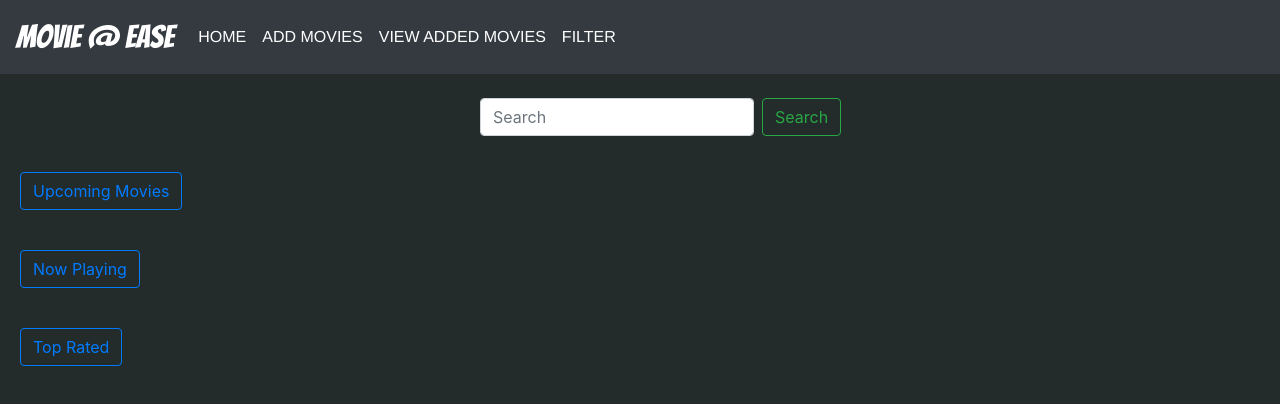
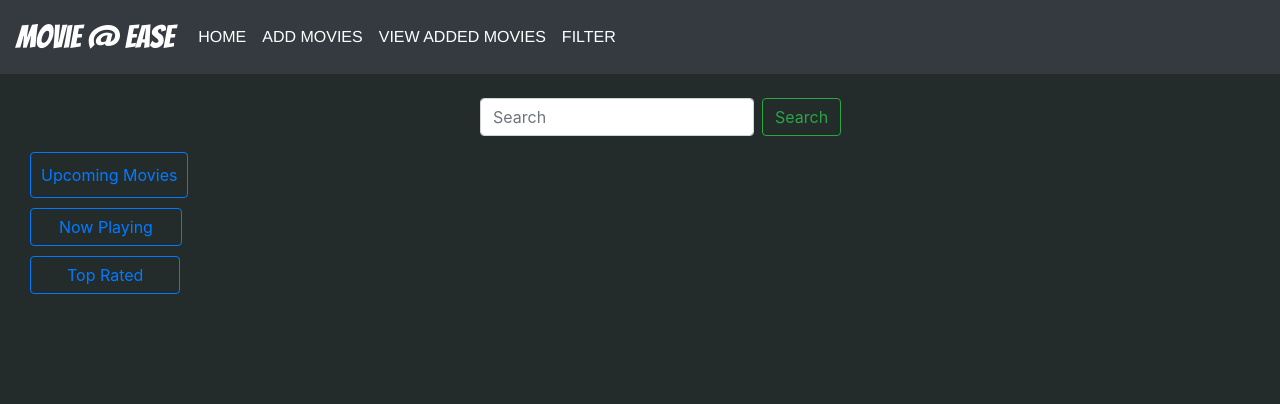
Before and after one commit to abhijeetaman007/Devsprint, a React (Create React App) app in the folder client/: page / in a window 1280 px wide. Shown: the top 404 px of the page. Built offline with nearby package versions, Linux system fonts and the light colour scheme.

Commit message:
Filter UI updated, HomePage Button aligned

```diff
--- a/client/src/components/Moviedetails.js
+++ b/client/src/components/Moviedetails.js
@@ -10,8 +10,8 @@ const Moviedetails = (props) => {
                 <div className="row">
                     <div className="col">
                         { props.currmovie.poster_path == null ? <img style={{borderColor:"white"}} className="" src={`https://s3-ap-southeast-1.amazonaws.com/upcode/static/default-image.jpg`} style={{ width: "90%",
-                            height: 360}} /> : <img style={{borderColor:"white"}} className="" src={`http://image.tmdb.org/t/p/w185${props.currmovie.poster_path}`} style={{ width: "90%",
-                            height: 360}} />}
+                            height: 550}} /> : <img style={{borderColor:"white"}} className="" src={`http://image.tmdb.org/t/p/w185${props.currmovie.poster_path}`} style={{ width: "90%",
+                            height: 550}} />}
                     </div>
                     <div className="col">
                         <div className="info-container">
--- a/client/src/components/NowPlaying.js
+++ b/client/src/components/NowPlaying.js
@@ -2,8 +2,8 @@ import React from 'react'
 
 export default function NowPlaying(props) {
     return (
-        <div>
-            <button class="btn btn-outline-primary" style={{margin:"20px"}} onClick={props.handleNowplaying }>Now Playing</button>
+        <div style={{margin:"10px"}}>
+            <button class="btn btn-outline-primary" style={{marginLeft:"20px",paddingRight:"28px",paddingLeft:"28px"}} onClick={props.handleNowplaying }>Now Playing</button>
         </div>
     )
 }
--- a/client/src/components/Toprated.js
+++ b/client/src/components/Toprated.js
@@ -2,8 +2,8 @@ import React from 'react'
 
 export default function Toprated(props) {
     return (
-        <div>
-            <button class="btn btn-outline-primary" style={{margin:"20px"}} onClick={props.handleToprated }>Top Rated</button>
+        <div style={{margin:"10px"}}>
+            <button class="btn btn-outline-primary" style={{paddingRight:"36px",marginLeft:"20px",paddingLeft:"36px"}} onClick={props.handleToprated }>Top Rated</button>
         </div>
     )
 }
--- a/client/src/components/UpcomingList.js
+++ b/client/src/components/UpcomingList.js
@@ -2,8 +2,8 @@ import React from 'react'
 
 export default function UpcomingList(props) {
     return (
-        <div>
-            <button class="btn btn-outline-primary" style={{margin:"20px"}} onClick={props.handleUpcoming }>Upcoming Movies</button>
+        <div style={{margin:"10px"}}>
+            <button class="btn btn-outline-primary" style={{marginLeft:"20px",padding:"10px"}} onClick={props.handleUpcoming }>Upcoming Movies</button>
         </div>
     )
 }
--- a/client/src/components/filter.js
+++ b/client/src/components/filter.js
@@ -74,15 +74,17 @@ class filter extends Component {
                     </div>
                 </form>
                 {/* <Filtergenre/> */}
+
             </div>
         )
 
     }
     else{
-        const { movies,year }= this.state
+        if(this.state.movies.length>0)
+        {
+            const { movies,year }= this.state
         return (
             <div>
-
                 <h1>    Movies of {year}</h1>
                 {movies.map(item =>
                     <div className="key" >
@@ -99,12 +101,29 @@ class filter extends Component {
                     <h5>Country:{item.country}</h5>
                     <h5>Awards:{item.awards}</h5>
                     <h5>Imdb ID:{item.ImdbID}</h5>
-                <hr></hr>
-  </div>)}
-                    {/* <button type="button" class="btn btn-outline-primary" onClick={this.onButtonClicked}>Reset Filter</button> */}
-                    <input class="btn btn-primary" type="reset" value="Reset Filter" onClick={this.onButtonClicked}></input>
+                <hr style={{borderWidth:"10px",width:"95%"}}></hr>
+             </div>)}
+                            {/* <button type="button" class="btn btn-outline-primary" onClick={this.onButtonClicked}>Reset Filter</button> */}
+                        <input class="btn btn-primary" type="reset" value="Reset Filter"  onClick={this.onButtonClicked}></input>
+                        <br/>
+                        <br/>
             </div>
         )
+        }
+        else
+        {
+            return(
+                <div>
+                        <br/>
+                        <h4 styles={{fontStyle:"italic"}}>No Records found </h4>
+                        <br/>
+                        <input class="btn btn-primary" type="reset" value="Reset Filter"  onClick={this.onButtonClicked}></input>
+                        <br/>
+                        <br/>
+                </div>
+
+            )
+        }
     }
     }
 }
--- a/client/src/components/filter_genre.js
+++ b/client/src/components/filter_genre.js
@@ -75,6 +75,8 @@ class filtergenre extends Component {
 
     }
     else{
+        if(this.state.movies.length>0)
+        {
         const { movies,genre }= this.state
         return (
             <div>
@@ -95,12 +97,29 @@ class filtergenre extends Component {
                     <h5>Country:{item.country}</h5>
                     <h5>Awards:{item.awards}</h5>
                     <h5>Imdb ID:{item.ImdbID}</h5>
-                <hr></hr>
+                <hr style={{borderWidth:"10px",width:"95%"}}></hr>
   </div>)}
                 <input  class="btn btn-primary" type="reset" value="Reset Filter" onClick={this.onButtonClicked}></input>
+                <br/>
+                <br/>
             </div>
         )
     }
+    else
+        {
+            return(
+                <div>
+                        <br/>
+                        <h4 styles={{fontStyle:"italic"}}>No Records found </h4>
+                        <br/>
+                        <input class="btn btn-primary" type="reset" value="Reset Filter"  onClick={this.onButtonClicked}></input>
+                        <br/>
+                        <br/>
+                </div>
+
+            )
+        }
+        }
     }
 }
 
--- a/client/src/components/filter_imdb.js
+++ b/client/src/components/filter_imdb.js
@@ -72,8 +72,10 @@ class filterimdb extends Component {
 
     }
     else{
-        const { movies }= this.state
-        return (
+        if(this.state.movies.length>0)
+        {
+            const { movies }= this.state
+            return (
             <div>
 
                     <h1>Movie</h1>
@@ -92,11 +94,27 @@ class filterimdb extends Component {
                     <h5>Language:{item.language}</h5>
                     <h5>Country:{item.country}</h5>
                     <h5>Awards:{item.awards}</h5>
-                <hr></hr>
+                <hr style={{borderWidth:"10px",width:"95%"}}></hr>
   </div>)}
             <input class="btn btn-primary" type="reset" value="Reset Filter" onClick={this.onButtonClicked}></input>
+            <br/>
+            <br/>
             </div>
         )
+    }
+    else
+        {
+            return(
+                <div>
+                        <br/>
+                        <h4 styles={{fontStyle:"italic"}}>No Records found </h4>
+                        <br/>
+                        <input class="btn btn-primary" type="reset" value="Reset Filter"  onClick={this.onButtonClicked}></input>
+                        <br/>
+                </div>
+
+            )
+        }
     }
     }
 }
--- a/client/src/components/filter_rated.js
+++ b/client/src/components/filter_rated.js
@@ -72,8 +72,10 @@ class filterrated extends Component {
 
     }
     else{
-        const { movies,rated }= this.state
-        return (
+        if(this.state.movies.length>0)
+        {
+            const { movies,rated }= this.state
+            return (
             <div>
 
                 <h1>{rated} rated movies</h1>
@@ -92,12 +94,29 @@ class filterrated extends Component {
                     <h5>Country:{item.country}</h5>
                     <h5>Awards:{item.awards}</h5>
                     <h5>Imdb ID:{item.ImdbID}</h5>
-                <hr></hr>
+                <hr style={{borderWidth:"10px",width:"95%"}}></hr>
   </div>)}
                 <input class="btn btn-primary" type="reset" value="Reset Filter" onClick={this.onButtonClicked}></input>
+                <br/>
+                <br/>
             </div>
         )
-    }
+        }
+        else
+        {
+            return(
+                <div>
+                        <br/>
+                        <h4 styles={{fontStyle:"italic"}}>No Records found </h4>
+                        <br/>
+                        <input class="btn btn-primary" type="reset" value="Reset Filter"  onClick={this.onButtonClicked}></input>
+                        <br/>
+                        <br/>
+                </div>
+
+            )
+        }
+        }
     }
 }
 
```
